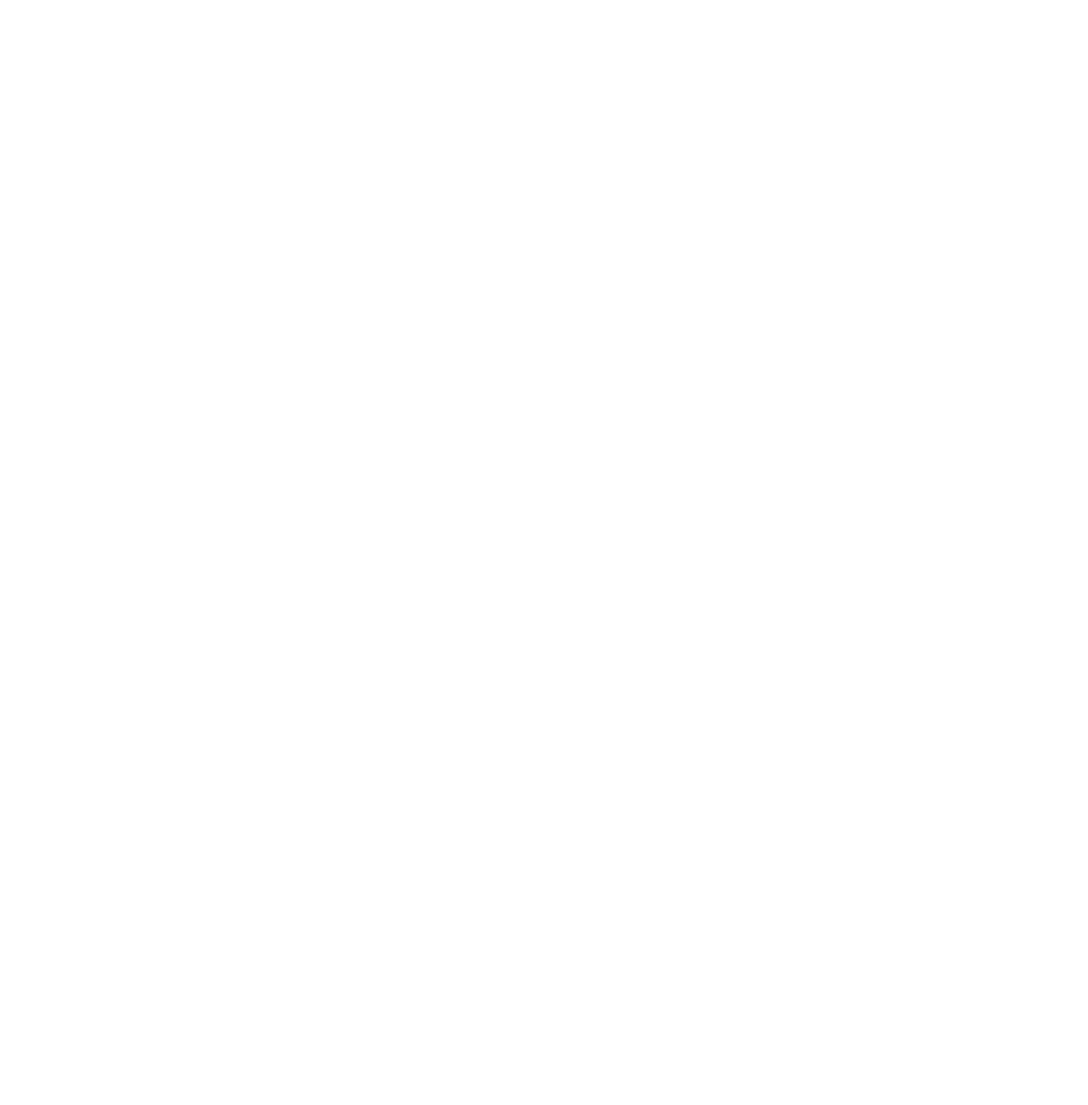
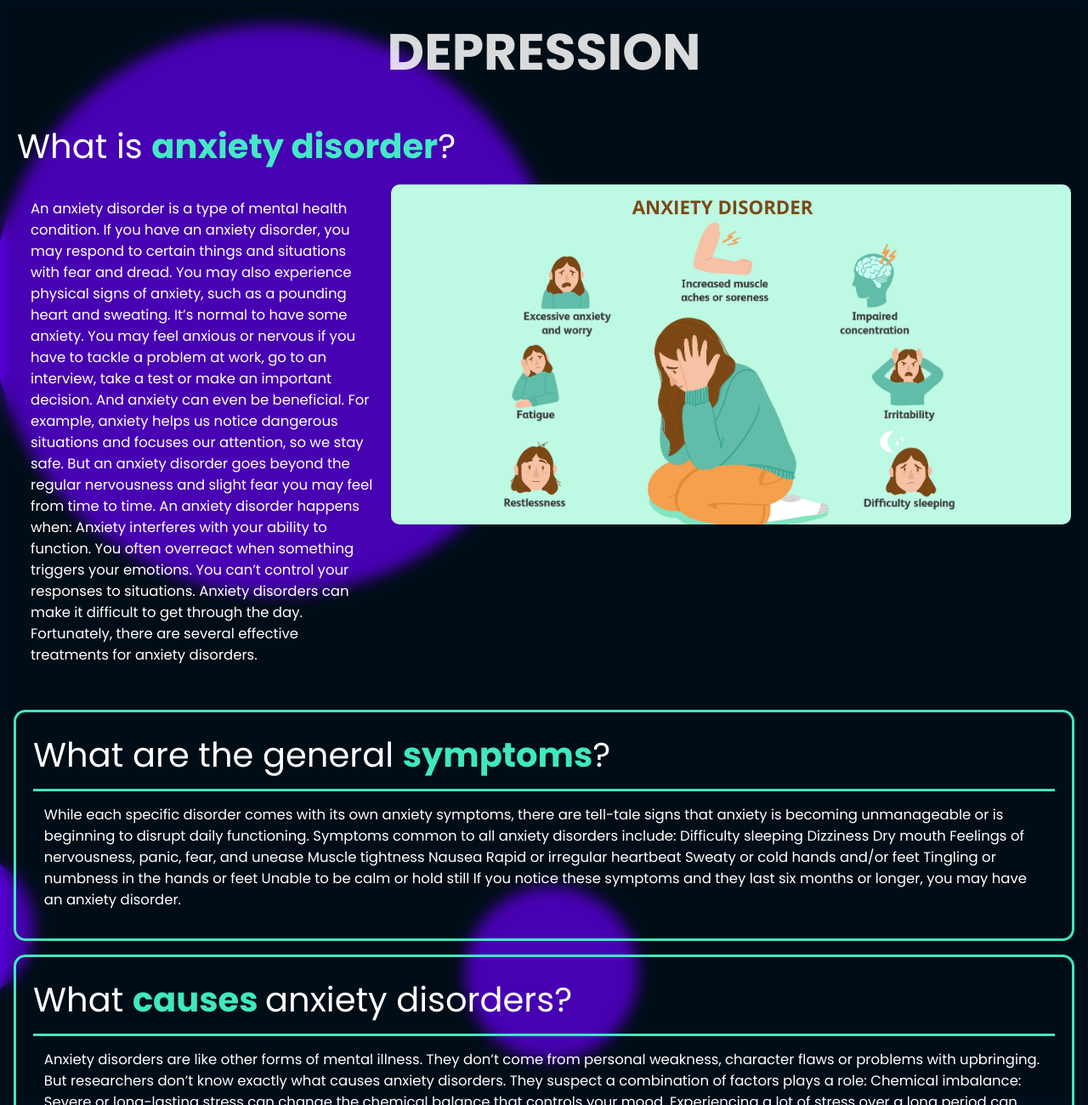
Before and after one commit to shinoj-exe/.hack-hackathon, a plain HTML site: page issues/depression.html in a window 1280 px wide. Shown: the top 1300 px of the page at 85% size. Before the commit the page ends 800 px from the top, so only its background shows below. Drawn offline with Linux system fonts and the light colour scheme.

Commit message:
issues pages updated

```diff
--- a/issues/Bipolar_Disorder.html
+++ b/issues/Bipolar_Disorder.html
@@ -0,0 +1,76 @@
+<!DOCTYPE html>
+<html lang="en">
+<head>
+    <meta charset="UTF-8">
+    <meta http-equiv="X-UA-Compatible" content="IE=edge">
+    <meta name="viewport" content="width=device-width, initial-scale=1.0">
+    <link rel="stylesheet" href="issuesStyle.css">
+    <title>Bipolar Disorder</title>
+</head>
+<body>
+    <div class="title">
+        <h1>Bipolar Disorder</h1>
+    </div>
+
+    <div class="content">
+        <div class="content-question  question">What is <span>anxiety disorder</span>?</div>
+        <div class="content-body">
+            <div class="content-text paragraphs">An anxiety disorder is a type of mental health condition. If you have an anxiety disorder, you may respond to certain things and situations with fear and dread. You may also experience physical signs of anxiety, such as a pounding heart and sweating.
+
+                It’s normal to have some anxiety. You may feel anxious or nervous if you have to tackle a problem at work, go to an interview, take a test or make an important decision. And anxiety can even be beneficial. For example, anxiety helps us notice dangerous situations and focuses our attention, so we stay safe.
+
+                But an anxiety disorder goes beyond the regular nervousness and slight fear you may feel from time to time. An anxiety disorder happens when:
+
+                Anxiety interferes with your ability to function.
+                You often overreact when something triggers your emotions.
+                You can’t control your responses to situations.
+                Anxiety disorders can make it difficult to get through the day. Fortunately, there are several effective treatments for anxiety disorders.</div>
+            <div class="content-img">
+                <img src="/assests/Images/Anxiety-Disorder.png" alt="">
+            </div>
+        </div>
+    </div>
+
+    <div class="symptoms">
+        <div class="symptoms-question question borderline">What are the general <span>symptoms</span>?</div>
+        <div class="symptoms-body paragraphs ">
+            <p>While each specific disorder comes with its own anxiety symptoms, there are tell-tale signs that anxiety is becoming unmanageable or is beginning to disrupt daily functioning.
+
+                Symptoms common to all anxiety disorders include:
+
+                Difficulty sleeping
+                Dizziness
+                Dry mouth
+                Feelings of nervousness, panic, fear, and unease
+                Muscle tightness
+                Nausea
+                Rapid or irregular heartbeat
+                Sweaty or cold hands and/or feet
+                Tingling or numbness in the hands or feet
+                Unable to be calm or hold still
+                If you notice these symptoms and they last six months or longer, you may have an anxiety disorder.</p>
+        </div>
+    </div>
+
+    <div class="causes">
+        <div class="causes-question question borderline">What <span> causes </span>anxiety disorders?</div>
+        <div class="causes-body paragraphs ">Anxiety disorders are like other forms of mental illness. They don’t come from personal weakness, character flaws or problems with upbringing. But researchers don’t know exactly what causes anxiety disorders. They suspect a combination of factors plays a role:
+
+            Chemical imbalance: Severe or long-lasting stress can change the chemical balance that controls your mood. Experiencing a lot of stress over a long period can lead to an anxiety disorder.
+            Environmental factors: Experiencing a trauma might trigger an anxiety disorder, especially in someone who has inherited a higher risk to start.
+            Heredity: Anxiety disorders tend to run in families. You may inherit them from one or both parents, like eye color.</div>
+    </div>
+
+    <div class="cure">
+        <div class="cure-question question borderline">How are anxiety disorders <span>diagnosed?</span></div>
+        <div class="cure-body paragraphs ">Getting a diagnosis can be the first step to getting treatment. While there is no definitive test for anxiety, if symptoms are present and persistent, your healthcare provider may conduct a physical assessment and may run diagnostic tests to rule out potential medical causes.6
+
+
+
+            If no physical illness is found to be causing your symptoms, you will be referred to a psychiatrist or another mental health professional to be evaluated for an anxiety disorder. They will use the standard reference manual for diagnosing recognized mental illnesses in the United States, the Diagnostic and Statistical Manual of Mental Disorders 5th Edition (DSM-5), to determine if you have an anxiety disorder. The diagnostic criteria for each anxiety disorder are different.
+
+            You may be asked questions like whether you worry more days than not and if you’ve noticed any physical symptoms such as restlessness, feeling tired easily, trouble concentrating, irritability, muscle tension, or trouble sleeping.</div>
+    </div>
+
+</body>
+</html>
--- a/issues/depression.html
+++ b/issues/depression.html
@@ -0,0 +1,76 @@
+<!DOCTYPE html>
+<html lang="en">
+<head>
+    <meta charset="UTF-8">
+    <meta http-equiv="X-UA-Compatible" content="IE=edge">
+    <meta name="viewport" content="width=device-width, initial-scale=1.0">
+    <link rel="stylesheet" href="issuesStyle.css">
+    <title>Depression</title>
+</head>
+<body>
+    <div class="title">
+        <h1>Depression</h1>
+    </div>
+
+    <div class="content">
+        <div class="content-question  question">What is <span>anxiety disorder</span>?</div>
+        <div class="content-body">
+            <div class="content-text paragraphs">An anxiety disorder is a type of mental health condition. If you have an anxiety disorder, you may respond to certain things and situations with fear and dread. You may also experience physical signs of anxiety, such as a pounding heart and sweating.
+
+                It’s normal to have some anxiety. You may feel anxious or nervous if you have to tackle a problem at work, go to an interview, take a test or make an important decision. And anxiety can even be beneficial. For example, anxiety helps us notice dangerous situations and focuses our attention, so we stay safe.
+
+                But an anxiety disorder goes beyond the regular nervousness and slight fear you may feel from time to time. An anxiety disorder happens when:
+
+                Anxiety interferes with your ability to function.
+                You often overreact when something triggers your emotions.
+                You can’t control your responses to situations.
+                Anxiety disorders can make it difficult to get through the day. Fortunately, there are several effective treatments for anxiety disorders.</div>
+            <div class="content-img">
+                <img src="/assests/Images/Anxiety-Disorder.png" alt="">
+            </div>
+        </div>
+    </div>
+
+    <div class="symptoms">
+        <div class="symptoms-question question borderline">What are the general <span>symptoms</span>?</div>
+        <div class="symptoms-body paragraphs ">
+            <p>While each specific disorder comes with its own anxiety symptoms, there are tell-tale signs that anxiety is becoming unmanageable or is beginning to disrupt daily functioning.
+
+                Symptoms common to all anxiety disorders include:
+
+                Difficulty sleeping
+                Dizziness
+                Dry mouth
+                Feelings of nervousness, panic, fear, and unease
+                Muscle tightness
+                Nausea
+                Rapid or irregular heartbeat
+                Sweaty or cold hands and/or feet
+                Tingling or numbness in the hands or feet
+                Unable to be calm or hold still
+                If you notice these symptoms and they last six months or longer, you may have an anxiety disorder.</p>
+        </div>
+    </div>
+
+    <div class="causes">
+        <div class="causes-question question borderline">What <span> causes </span>anxiety disorders?</div>
+        <div class="causes-body paragraphs ">Anxiety disorders are like other forms of mental illness. They don’t come from personal weakness, character flaws or problems with upbringing. But researchers don’t know exactly what causes anxiety disorders. They suspect a combination of factors plays a role:
+
+            Chemical imbalance: Severe or long-lasting stress can change the chemical balance that controls your mood. Experiencing a lot of stress over a long period can lead to an anxiety disorder.
+            Environmental factors: Experiencing a trauma might trigger an anxiety disorder, especially in someone who has inherited a higher risk to start.
+            Heredity: Anxiety disorders tend to run in families. You may inherit them from one or both parents, like eye color.</div>
+    </div>
+
+    <div class="cure">
+        <div class="cure-question question borderline">How are anxiety disorders <span>diagnosed?</span></div>
+        <div class="cure-body paragraphs ">Getting a diagnosis can be the first step to getting treatment. While there is no definitive test for anxiety, if symptoms are present and persistent, your healthcare provider may conduct a physical assessment and may run diagnostic tests to rule out potential medical causes.6
+
+
+
+            If no physical illness is found to be causing your symptoms, you will be referred to a psychiatrist or another mental health professional to be evaluated for an anxiety disorder. They will use the standard reference manual for diagnosing recognized mental illnesses in the United States, the Diagnostic and Statistical Manual of Mental Disorders 5th Edition (DSM-5), to determine if you have an anxiety disorder. The diagnostic criteria for each anxiety disorder are different.
+
+            You may be asked questions like whether you worry more days than not and if you’ve noticed any physical symptoms such as restlessness, feeling tired easily, trouble concentrating, irritability, muscle tension, or trouble sleeping.</div>
+    </div>
+
+</body>
+</html>
```
Also changed, not shown: issues/PTSD.html (+76 -0 lines), issues/Schizophrenia.html (+76 -0 lines), issues/Sexual_Disorders.html (+76 -0 lines), issues/addictions.html (+63 -4 lines), issues/personality_disorders.html (+76 -0 lines).
